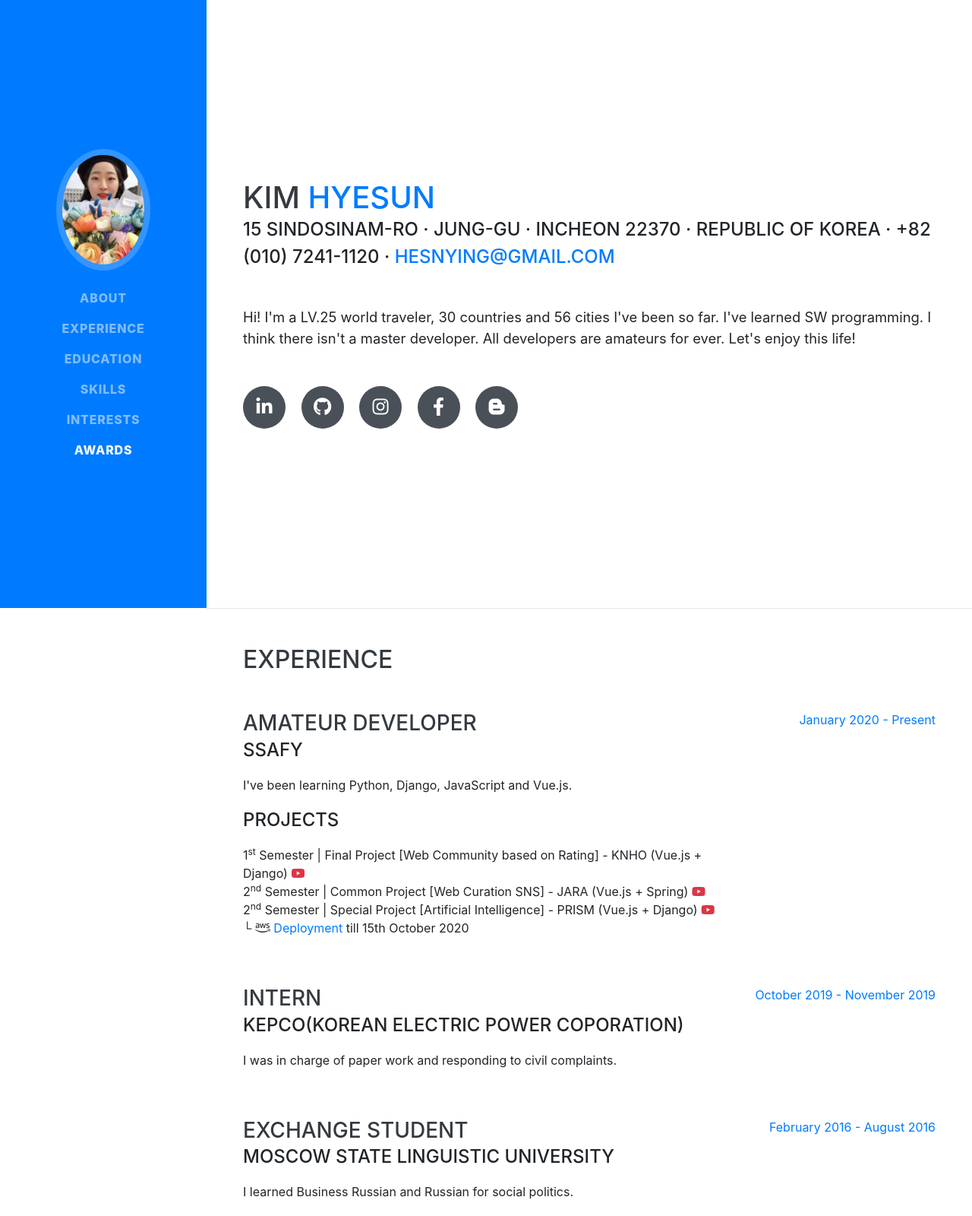
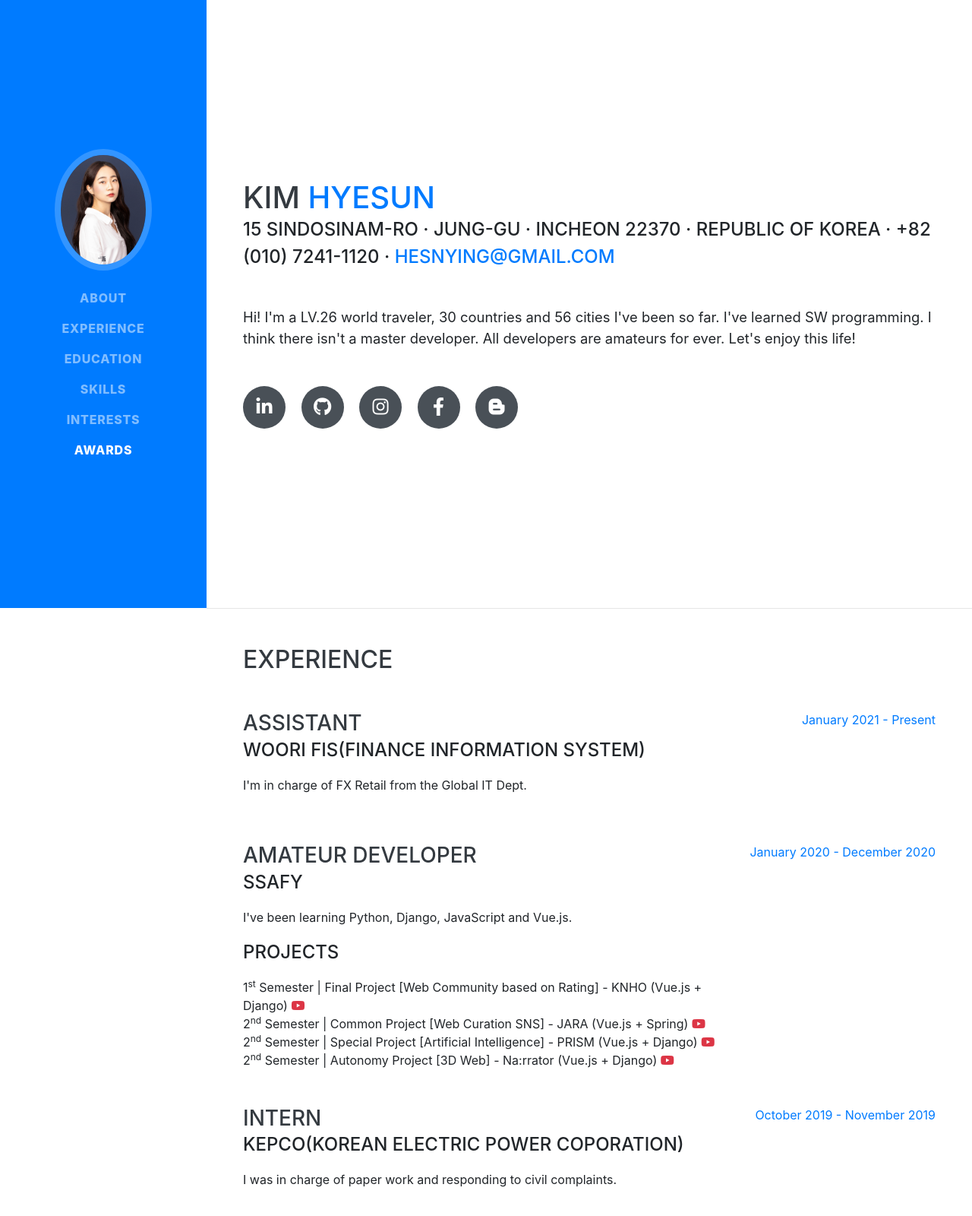
Before and after one commit to XECOH/XECOH.github.io, a website with bundled scripts: page index.html in a window 1280 px wide. Shown: the top 1600 px of the page at 76% size. Built offline with nearby package versions, Linux system fonts and the light colour scheme; a web font is replaced by a local one.

Commit message:
update new information

```diff
--- a/index.html
+++ b/index.html
@@ -29,7 +29,7 @@
     <a class="navbar-brand js-scroll-trigger" href="#page-top">
       <span class="d-block d-lg-none">KIM HYESUN</span>
       <span class="d-none d-lg-block">
-        <img class="img-fluid img-profile rounded-circle mx-auto mb-2" src="img/profile.jpg" alt="">
+        <img class="img-fluid img-profile rounded-circle mx-auto mb-2" src="img/p.jpg" alt="profile">
       </span>
     </a>
     <button class="navbar-toggler" type="button" data-toggle="collapse" data-target="#navbarSupportedContent" aria-controls="navbarSupportedContent" aria-expanded="false" aria-label="Toggle navigation">
@@ -69,7 +69,7 @@
         <div class="subheading mb-5">15 Sindosinam-ro · Jung-gu · Incheon 22370 · Republic of Korea · +82 (010) 7241-1120 ·
           <a href="mailto:name@email.com">hesnying@gmail.com</a>
         </div>
-        <p class="lead mb-5">Hi! I'm a LV.25 world traveler, 30 countries and 56 cities I've been so far. I've learned SW programming. I think there isn't a master developer. All developers are amateurs for ever. Let's enjoy this life!</p>
+        <p class="lead mb-5">Hi! I'm a LV.26 world traveler, 30 countries and 56 cities I've been so far. I've learned SW programming. I think there isn't a master developer. All developers are amateurs for ever. Let's enjoy this life!</p>
         <div class="social-icons">
           <a href="https://www.linkedin.com/in/hyesun-kim-6393051a5/">
             <i class="fab fa-linkedin-in"></i>
@@ -116,6 +116,17 @@
 
         <div class="resume-item d-flex flex-column flex-md-row justify-content-between mb-5">
           <div class="resume-content">
+            <h3 class="mb-0">Assistant</h3>
+            <div class="subheading mb-3">Woori FIS(Finance Information System)</div>
+            <p>I'm in charge of FX Retail from the Global IT Dept.</p>
+          </div>
+          <div class="resume-date text-md-right">
+            <span class="text-primary">January 2021 - Present</span>
+          </div>
+        </div>
+
+        <div class="resume-item d-flex flex-column flex-md-row justify-content-between mb-5">
+          <div class="resume-content">
             <h3 class="mb-0">Amateur Developer</h3>
             <div class="subheading mb-3">SSAFY</div>
             <p>I've been learning Python, Django, JavaScript and Vue.js.</p>
@@ -129,10 +140,12 @@
             <p class="mb-0">2<sup>nd</sup> Semester | Special Project [Artificial Intelligence] - PRISM (Vue.js + Django)
               <a href="https://youtu.be/g8y_I_NzKNw"><i class="fab fa-youtube text-danger"></i></a>
             </p>
-            <p>└ <i class="fab fa-aws"></i> <a href="http://j3a408.p.ssafy.io">Deployment</a> till 15th October 2020</p>
+            <p class="mb-0">2<sup>nd</sup> Semester | Autonomy Project [3D Web] - Na:rrator (Vue.js + Django)
+              <a href=""><i class="fab fa-youtube text-danger"></i></a>
+            </p>
           </div>
           <div class="resume-date text-md-right">
-            <span class="text-primary">January 2020 - Present</span>
+            <span class="text-primary">January 2020 - December 2020</span>
           </div>
         </div>
 
@@ -231,7 +244,7 @@
           </li>
           <li class="list-inline-item">
             <i class="fas fa-language"></i>
-            <p style="font-size:1rem;">English - Fluent / OPIc IH, TOEIC 905</p>
+            <p style="font-size:1rem;">English - Fluent / OPIc IH, TOEIC 945</p>
           </li>
           <li class="list-inline-item">
             <i class="fas fa-language"></i>
@@ -400,6 +413,15 @@
             <i class="fa-li fas fa-desktop text-warning"></i>
             Data Processing Engineer
           </li>
+          <li>
+            <i class="fa-li fas fa-trophy text-warning"></i>
+            2<sup>nd</sup>
+            Place - Samsung - Autonomy Project 2020
+          </li>
+          <li>
+            <i class="fa-li fas fa-money-check-alt text-warning"></i>
+            Certified Foreign Exchange Specialist I
+          </li>
           <!-- <li>
             <i class="fa-li fa fa-trophy text-warning"></i>
             1<sup>st</sup>
```
Also changed, not shown: img/p.jpg (added).
